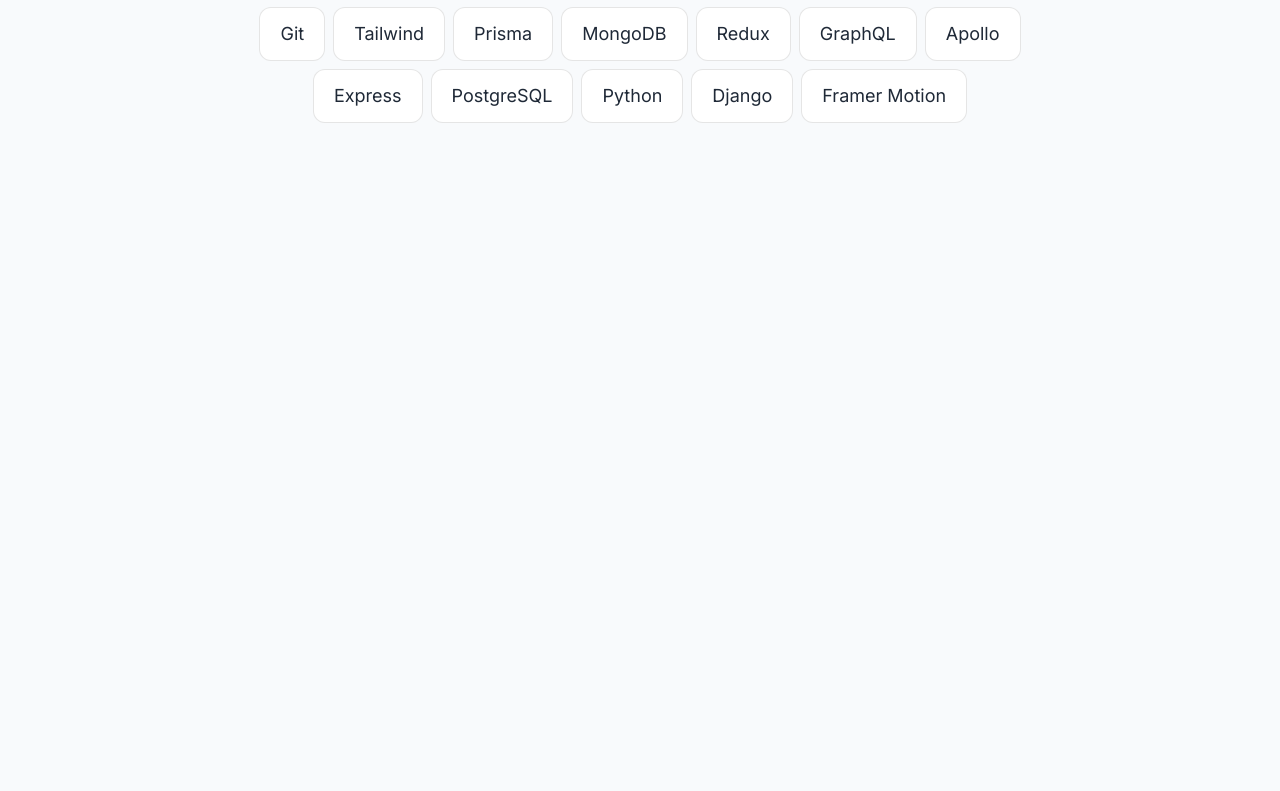
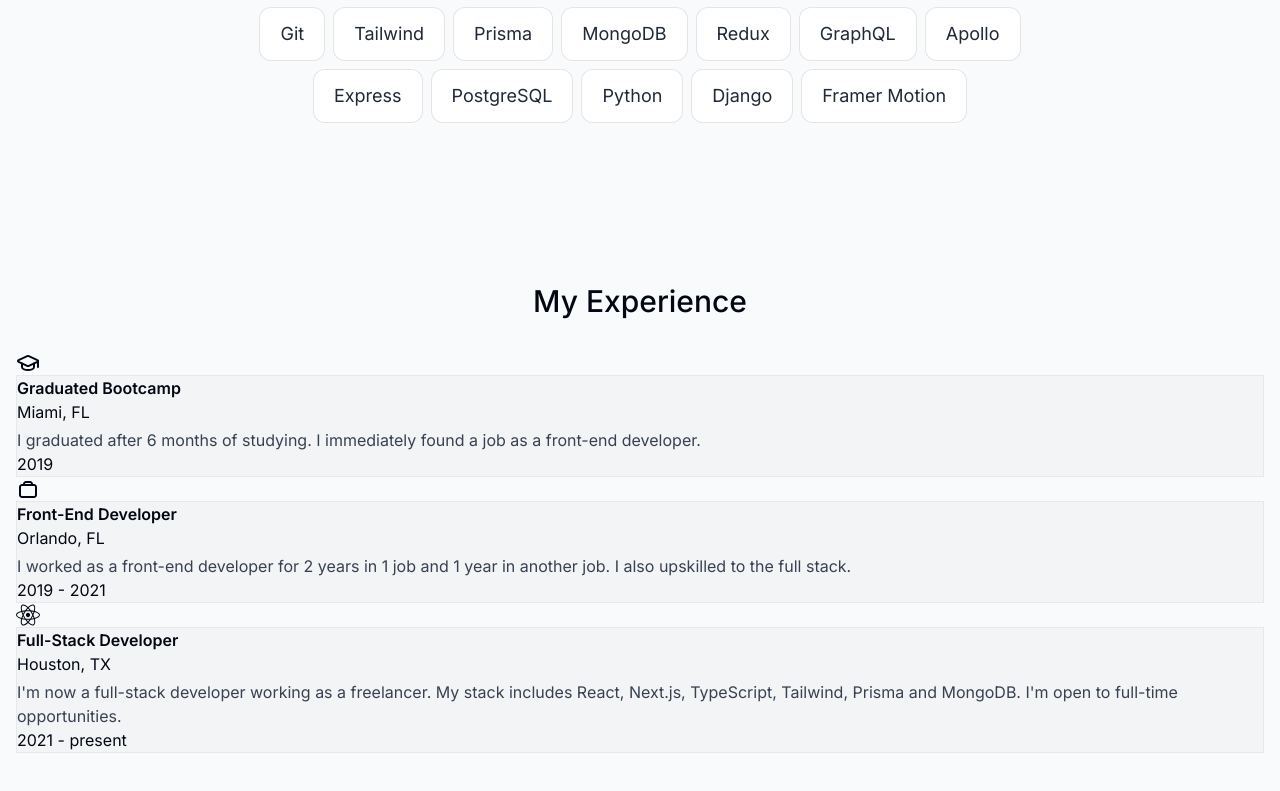
Before and after one commit to dkbozkurt/dkbozkurt-portfolio, a Next.js app: page / in a window 1280 px wide. Shown: the part 2797-3588 px from the top of the page. Built offline with nearby package versions, Linux system fonts and the light colour scheme.

Commit message:
Experience section

```diff
--- a/app/page.tsx
+++ b/app/page.tsx
@@ -3,6 +3,7 @@
 import About from "@/components/about";
 import Projects from "@/components/projects";
 import Skills from "@/components/skills";
+import Experience from "@/components/experience";
 
 export default function Home() {
   return (
@@ -12,6 +13,7 @@
         <About />
         <Projects />
         <Skills />
+        <Experience />
     </main>
   )
 }
--- /dev/null
+++ b/components/experience.tsx
@@ -0,0 +1,57 @@
+"use client";
+
+import React from 'react'
+import SectionHeading from './section-heading'
+import { VerticalTimeline, VerticalTimelineElement} from 'react-vertical-timeline-component';
+import { experiencesData } from '@/lib/data';
+
+export default function Experience() {
+  return (
+    <section
+    id="experience"
+    >
+        <SectionHeading>My Experience</SectionHeading>
+        <VerticalTimeline lineColor="">
+            {
+                experiencesData.map((item, index) => (
+                    <React.Fragment key={index}>
+                        <VerticalTimelineElement
+                            contentStyle ={{
+                                background: "#f3f4f6",
+                                boxShadow: "none",
+                                border: "1px solid rgba(0, 0, 0, 0.05)",
+                                textAlign: "left",
+                                padding: "1.3rem, 2rem",
+                            }}
+                            contentArrowStyle={{
+                                borderRight: "0.4rem solid #9ca3af",
+                            }}
+                            date={item.date}
+                            icon={item.icon}
+                            iconStyle={{
+                                background: "white",
+                                fontSize: "1.5rem",
+                            }}
+                        >
+                            <h3
+                            className="font-semibold capitalize">
+                                {item.title}
+                            </h3>
+                            <p
+                            className="font-normal !mt-0"
+                            >
+                                {item.location}
+                            </p>
+                            <p
+                            className ="!mt-1 !font-normal text-gray-700">
+                                {item.description}
+                            </p>
+                        </VerticalTimelineElement>
+                    </React.Fragment>
+                ))
+            }
+        </VerticalTimeline>
+
+    </section>
+  )
+}
--- a/package.json
+++ b/package.json
@@ -23,7 +23,11 @@
     "react-dom": "18.2.0",
     "react-icons": "^5.0.1",
     "react-intersection-observer": "^9.5.3",
+    "react-vertical-timeline-component": "^3.6.0",
     "tailwindcss": "3.4.1",
     "typescript": "5.3.3"
+  },
+  "devDependencies": {
+    "@types/react-vertical-timeline-component": "^3.3.6"
   }
 }
```
Also changed, not shown: 1 other file (tests, documents, lock files or other folders).
